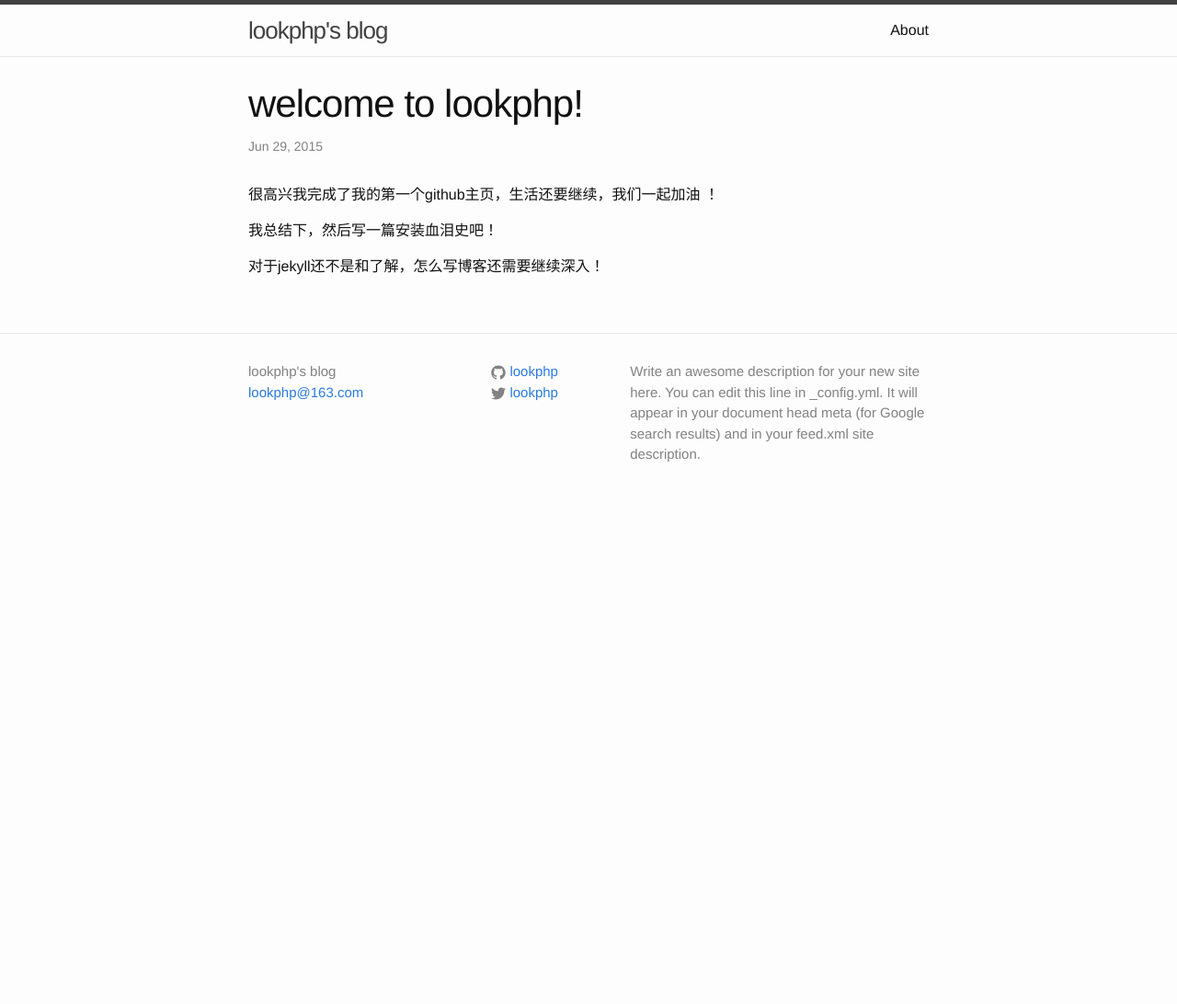
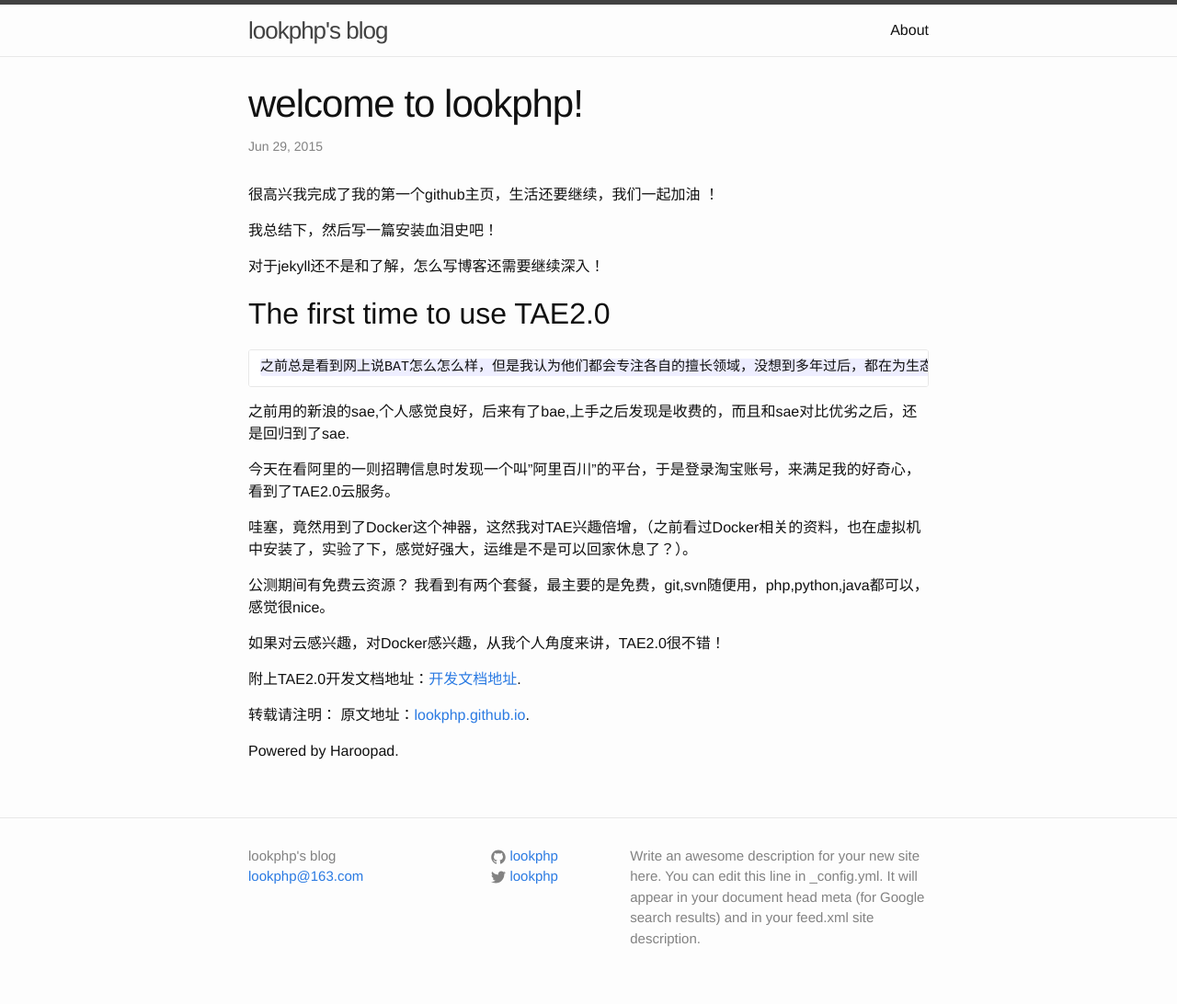
Before and after one commit to lookphp/lookphp.github.io, a Jekyll site: the page built from _posts/2015-06-29-welcome-to-lookphp.markdown, in a window 1280 px wide. Shown: the whole page at 92% size. Built offline with Jekyll 4.4.1, drawn with Linux system fonts in a browser that asks for light colours; before the commit the page ends 900 px from its top, so only the background shows below that.

Commit message:
Update 2015-06-29-welcome-to-lookphp.markdown
添加TAE新技能

```diff
--- a/_posts/2015-06-29-welcome-to-lookphp.markdown
+++ b/_posts/2015-06-29-welcome-to-lookphp.markdown
@@ -9,3 +9,26 @@ categories: jekyll update
 我总结下，然后写一篇安装血泪史吧！
 
 对于jekyll还不是和了解，怎么写博客还需要继续深入！
+
+
+## The first time to use TAE2.0
+
+	之前总是看到网上说BAT怎么怎么样，但是我认为他们都会专注各自的擅长领域，没想到多年过后，都在为生态圈发展。你有的我也有，大家有才是真的有？
+
+之前用的新浪的sae,个人感觉良好，后来有了bae,上手之后发现是收费的，而且和sae对比优劣之后，还是回归到了sae.
+
+今天在看阿里的一则招聘信息时发现一个叫"阿里百川"的平台，于是登录淘宝账号，来满足我的好奇心，看到了TAE2.0云服务。
+
+哇塞，竟然用到了Docker这个神器，这然我对TAE兴趣倍增，（之前看过Docker相关的资料，也在虚拟机中安装了，实验了下，感觉好强大，运维是不是可以回家休息了？）。
+
+公测期间有免费云资源？
+我看到有两个套餐，最主要的是免费，git,svn随便用，php,python,java都可以，感觉很nice。
+
+如果对云感兴趣，对Docker感兴趣，从我个人角度来讲，TAE2.0很不错！
+
+附上TAE2.0开发文档地址：[开发文档地址](http://baichuan.taobao.com/portal/doc?articleId=408).
+
+转载请注明：
+原文地址：[lookphp.github.io](http://lookphp.github.io/).
+
+Powered by Haroopad.
```
